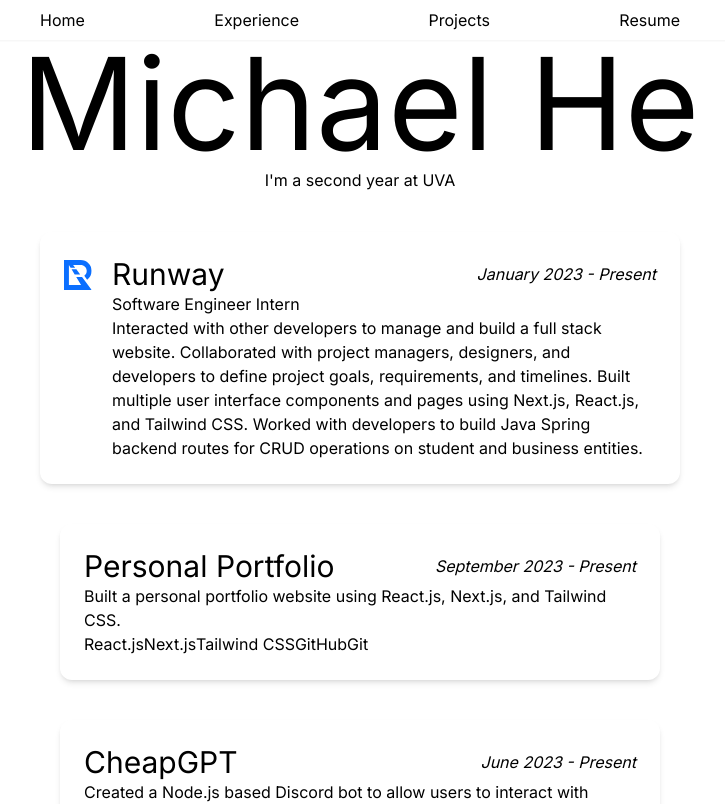
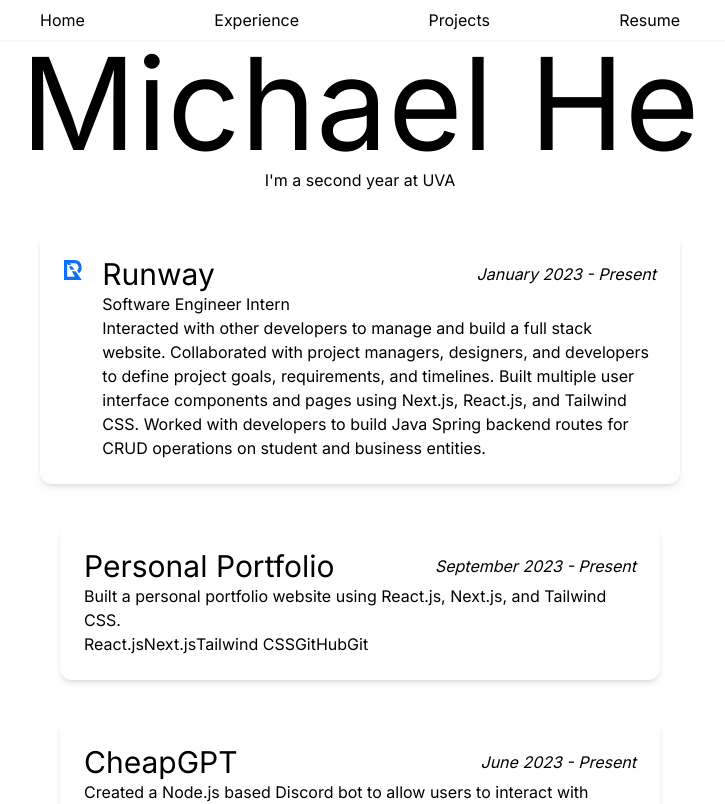
Before and after one commit to MichaelHeUVA/michaelheuva.github.io, a Next.js app: page /michaelhe.github.io/ in a window 1280 px wide. Shown: the top 804 px of the page, without its empty margins (280-1005 px from the left). Built offline with nearby package versions, Linux system fonts and the light colour scheme.

Commit message:
Fixed svg not showing up

```diff
--- a/src/components/Experience/page.tsx
+++ b/src/components/Experience/page.tsx
@@ -1,5 +1,6 @@
 import React from "react";
 import { ExperienceList } from "@/utils/constants";
+import Image from "next/image";
 
 export default function Experience() {
   return (
@@ -15,10 +16,12 @@
             <div className="flex">
               <div className="mr-5 mt-1">
                 {items.companySVG ? (
-                  <object
-                    type="image/svg+xml"
-                    data={items?.companySVG}
-                  ></object>
+                  <Image
+                    src={process.env.BASEPATH + "/" + items.companySVG}
+                    width={100}
+                    height={100}
+                    alt=""
+                  />
                 ) : (
                   ""
                 )}
```
